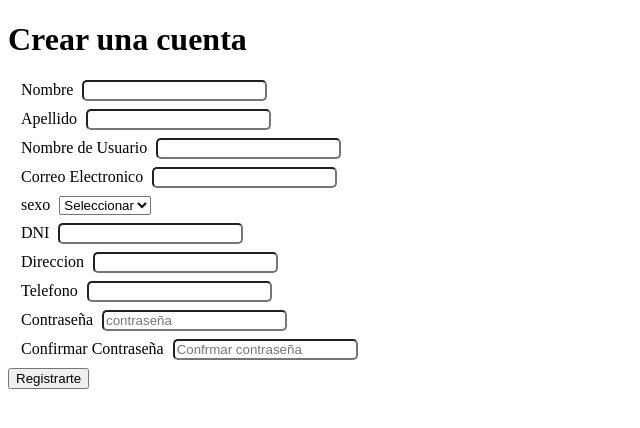
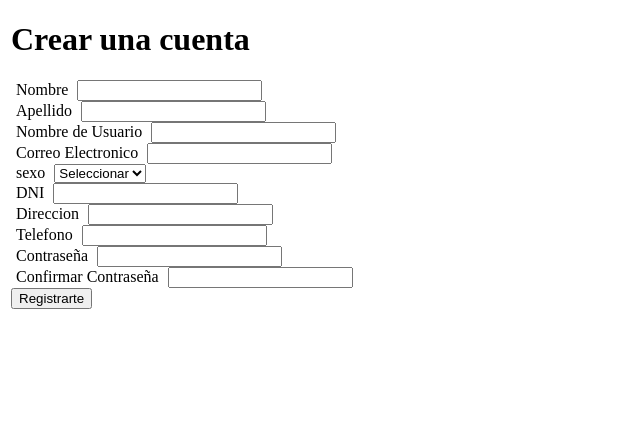
Before and after one commit to YaninaLili/proyecto, a PHP site: page /formulario/registroNuevo.php in a window 1280 px wide. Shown: the top 428 px of the page, without its empty margins (0-640 px from the left). Run offline with PHP 8.4, Linux system fonts and the light colour scheme.

Commit message:
diseño fel  css formulario inicio de sesion

```diff
--- a/formulario/registroNuevo.php
+++ b/formulario/registroNuevo.php
@@ -6,8 +6,10 @@
     <meta http-equiv="X-UA-Compatible" content="ie=edge">
     <title>Document</title>
     <link rel="stylesheet" href="style/form.css">
+
 </head>
 <body>
+    <div class="padre1">
     <h1>Crear una cuenta</h1>
 
 
@@ -59,12 +61,12 @@
 
         <div>
         <label >Contraseña</label>
-        <input type="password" name="c" placeholder="contraseña">
+        <input type="password" name="c">
         </div>
 
         <div>
         <label >Confirmar Contraseña</label>
-        <input type="password" name="c2" placeholder="Confrmar contraseña">
+        <input type="password" name="c2" >
         </div>
 
 
@@ -73,6 +75,7 @@
 
 
     </form>
+    </div>
 
 </body>
 </html>
--- a/style/form.css
+++ b/style/form.css
@@ -1,9 +1,3 @@
-div{
-    margin: 0 auto;
-    text-align: justify;
-    width: 500px;
-    padding: 0 5px 5px 5px;
-
 }
 input{
 
@@ -11,8 +5,11 @@ input{
 }
 label{
     margin: 5px;
+    width: 50%;
 }
 
-div{
+.padre1{
     margin:3px;
+    display: flex-end;
+
 }
```
Also changed, not shown: style/login.css (+17 -3 lines), vistas/login.php (+7 -3 lines).
